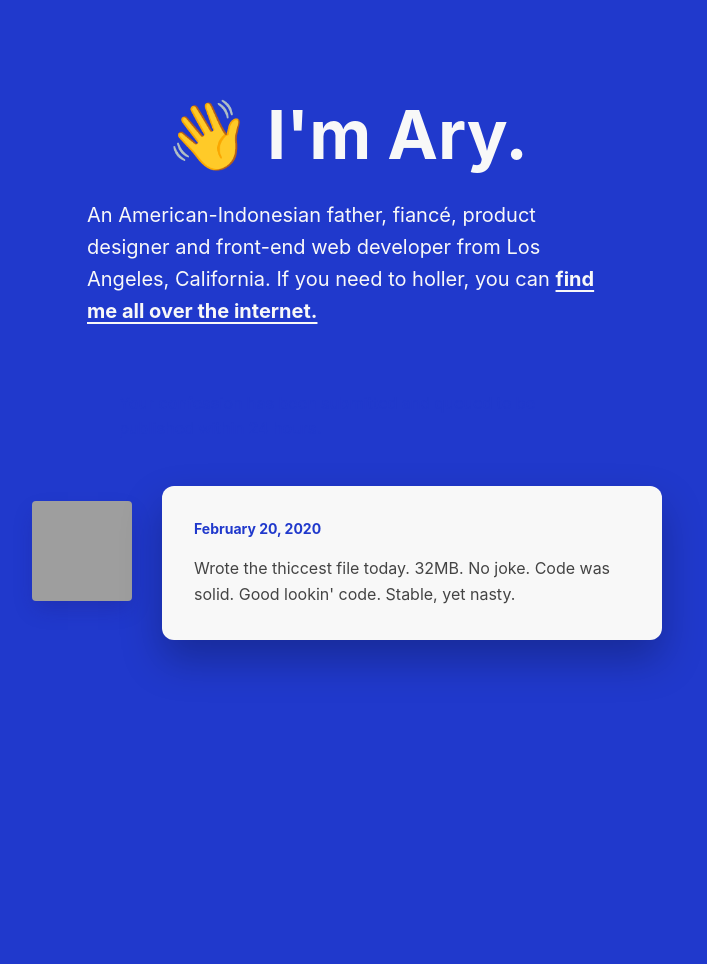
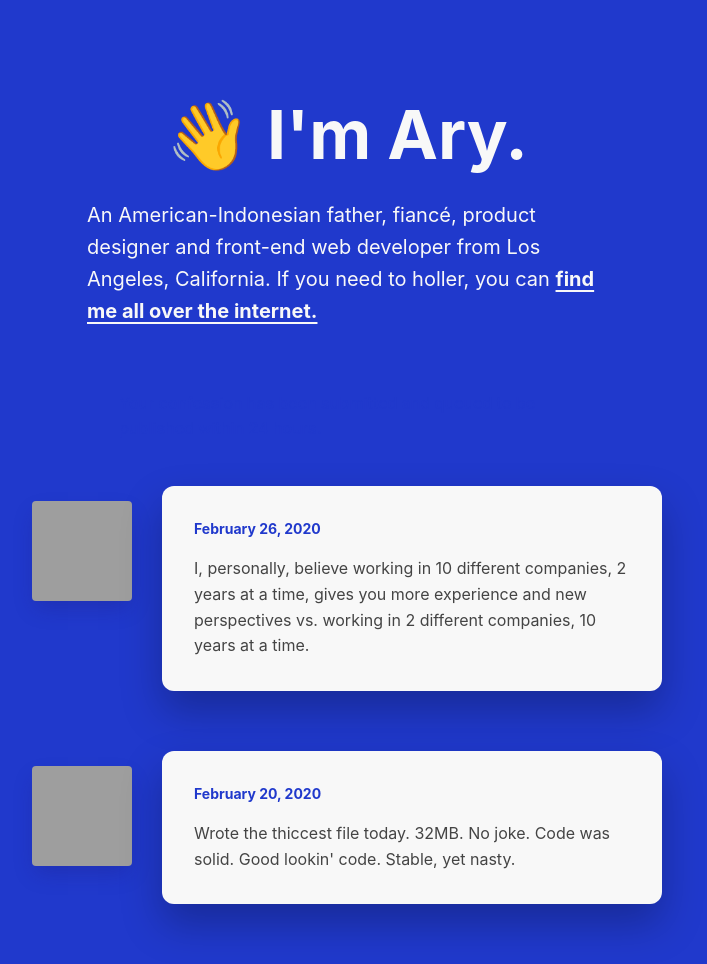
Before and after one commit to aryxmega/ary-mega, a Jekyll site: the page built from _pages/confessed.md, in a window 1280 px wide. Shown: the whole page, without its empty margins (293-1000 px from the left). Built offline with Jekyll 4.4.1, drawn with Linux system fonts in a browser that asks for light colours; before the commit the page ends 900 px from its top, so only the background shows below that; grey boxes are pictures that could not be loaded.

Commit message:
New post

```diff
--- /dev/null
+++ b/_posts/2020-02-26-ary-mega.md
@@ -0,0 +1,4 @@
+---
+title:  "I, personally, believe working in 10 different companies, 2 years at a time, gives you more experience and new perspectives vs. working in 2 different companies, 10 years at a time."
+image: "https://media.giphy.com/media/kyrd72DC2Iwfu/giphy.gif"
+---
--- a/_sass/3-modules/_siteheader.scss
+++ b/_sass/3-modules/_siteheader.scss
@@ -35,7 +35,7 @@
     text-decoration: none;
     transition: all 500ms;
     &:hover {
-      color: $gray;
+      color: #FFC93A;
     }
   }
   @media (max-width: $mobile) {
```
Also changed, not shown: _posts/2020-02-20-ary-mega.md (renamed from _posts/2020-02-20-post.md).
